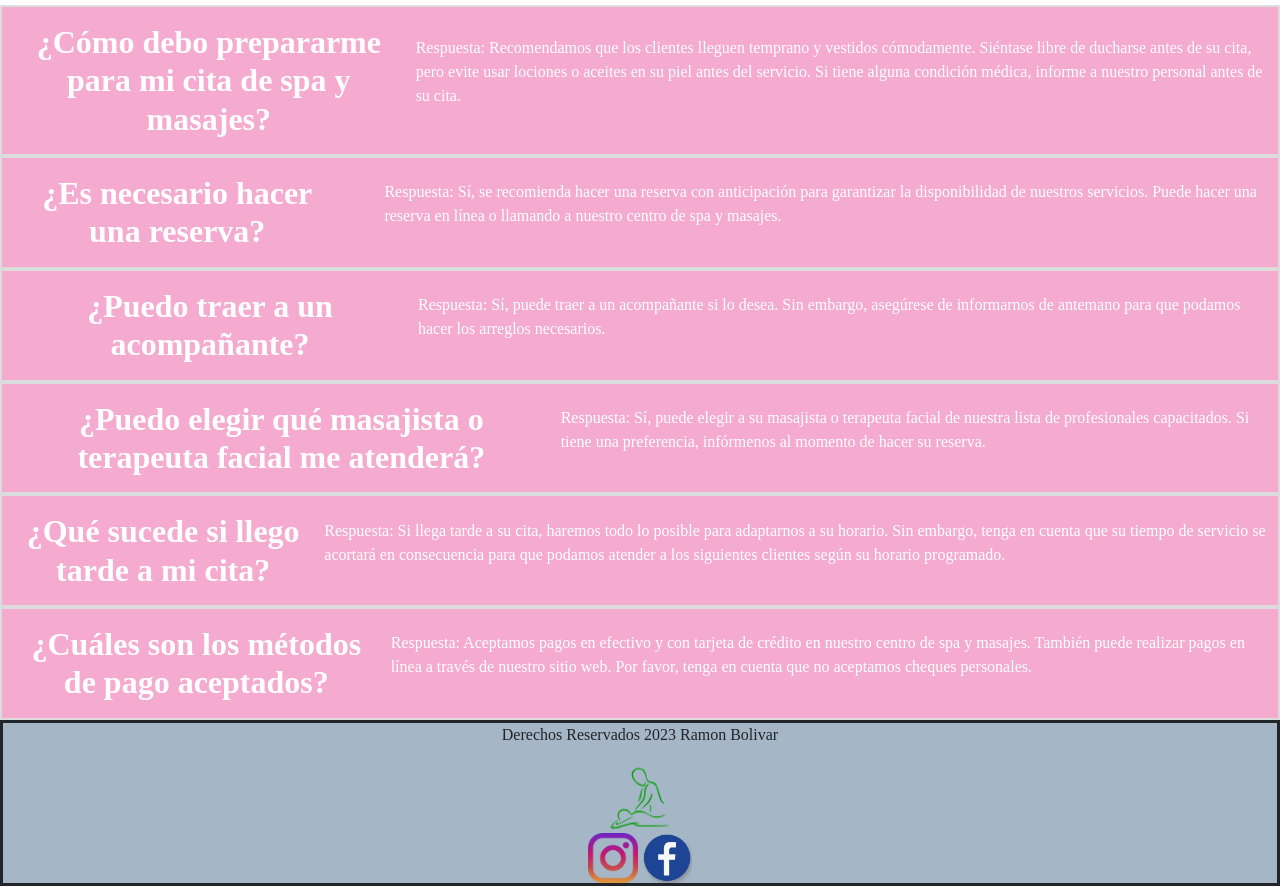
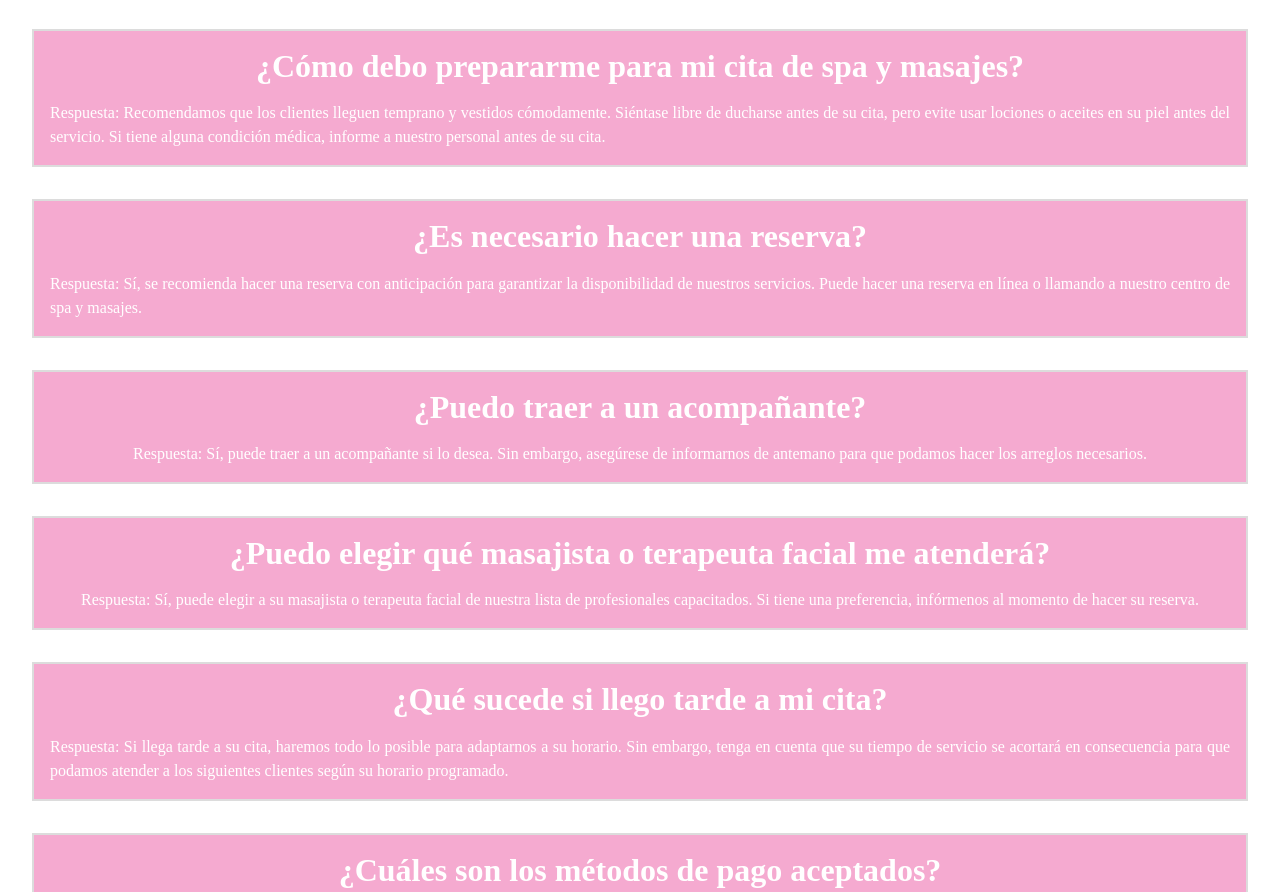
Before and after one commit to bolivarcampos/entrega2-coderhouse, a plain HTML site: page pages/Faq.html in a window 1280 px wide. Shown: the part 1093-1985 px from the top of the page. Drawn offline with nearby package versions, Linux system fonts and the light colour scheme; a web font is replaced by a local one.

Commit message:
arreglos en faq pag completado

```diff
--- a/styles/css/css.css
+++ b/styles/css/css.css
@@ -59,7 +59,7 @@ h3 {
 
 }
 
-h4{
+h4 {
     font-size: 1.2rem;
     text-align: center;
     font-weight: bold;
@@ -422,7 +422,7 @@ iframe {
 
 }
 
-.contentor-servicio{
+.contentor-servicio {
     text-align: center;
     border: 0.5rem solid gainsboro;
     background-color: var(--secundario);
@@ -430,68 +430,120 @@ iframe {
     padding: 2rem;
 }
 
+@media (max-width: 768px) {
 
+    .service {
+        width: 100%;
+        margin-top: 1rem;
 
+    }
 
+    .contentor-servicio {
+        text-align: center;
+        border: 0.5rem solid gainsboro;
+        background-color: var(--secundario);
+        margin: 1rem;
+        padding: 1rem;
+    }
 
-
+}
 
 /* Faq */
 
 .faq {
-    display: flex;
-    flex-direction: column;
-    color: white;
+       color: white;
 }
 
 .faq-1 {
     display: flex;
+    flex-direction: column;
     align-items: center;
-    color: white;
     border: gainsboro 2px solid;
     background-color: var(--secundario);
+    margin: 2rem;
+
 }
 
-
+.faq-1 p{
+    margin-left: 1rem;
+    margin-right: 1rem;
+    text-align: justify;
+}
 
 .faq-2 {
     display: flex;
+    flex-direction: column;
     align-items: center;
     border: gainsboro 2px solid;
     background-color: var(--secundario);
+    margin: 2rem;
 
 }
 
 .faq-2 p {
-    margin-left: 2rem
+    margin-left: 1rem;
+    margin-right: 1rem;
+    text-align: justify;
 }
 
 .faq-3 {
     display: flex;
+    flex-direction: column;
     align-items: center;
     border: gainsboro 2px solid;
     background-color: var(--secundario);
+    margin: 2rem;
+}
+
+.faq-3 p {
+    margin-left: 1rem;
+    margin-right: 1rem;
+    text-align: justify;
 }
 
 .faq-4 {
     display: flex;
+    flex-direction: column;
     align-items: center;
     border: gainsboro 2px solid;
     background-color: var(--secundario);
+    margin: 2rem;
+}
+
+.faq-4 p {
+    margin-left: 1rem;
+    margin-right: 1rem;
+    text-align: justify;
 }
 
 .faq-5 {
     display: flex;
+    flex-direction: column;
     align-items: center;
     border: gainsboro 2px solid;
     background-color: var(--secundario);
+    margin: 2rem;
+}
+
+.faq-5 p {
+    margin-left: 1rem;
+    margin-right: 1rem;
+    text-align: justify;
 }
 
 .faq-6 {
     display: flex;
+    flex-direction: column;
     align-items: center;
     border: gainsboro 2px solid;
     background-color: var(--secundario);
+    margin: 2rem;
+}
+
+.faq-6 p {
+    margin-left: 1rem;
+    margin-right: 1rem;
+    text-align: justify;
 }
 
 /* Contacto */
```
